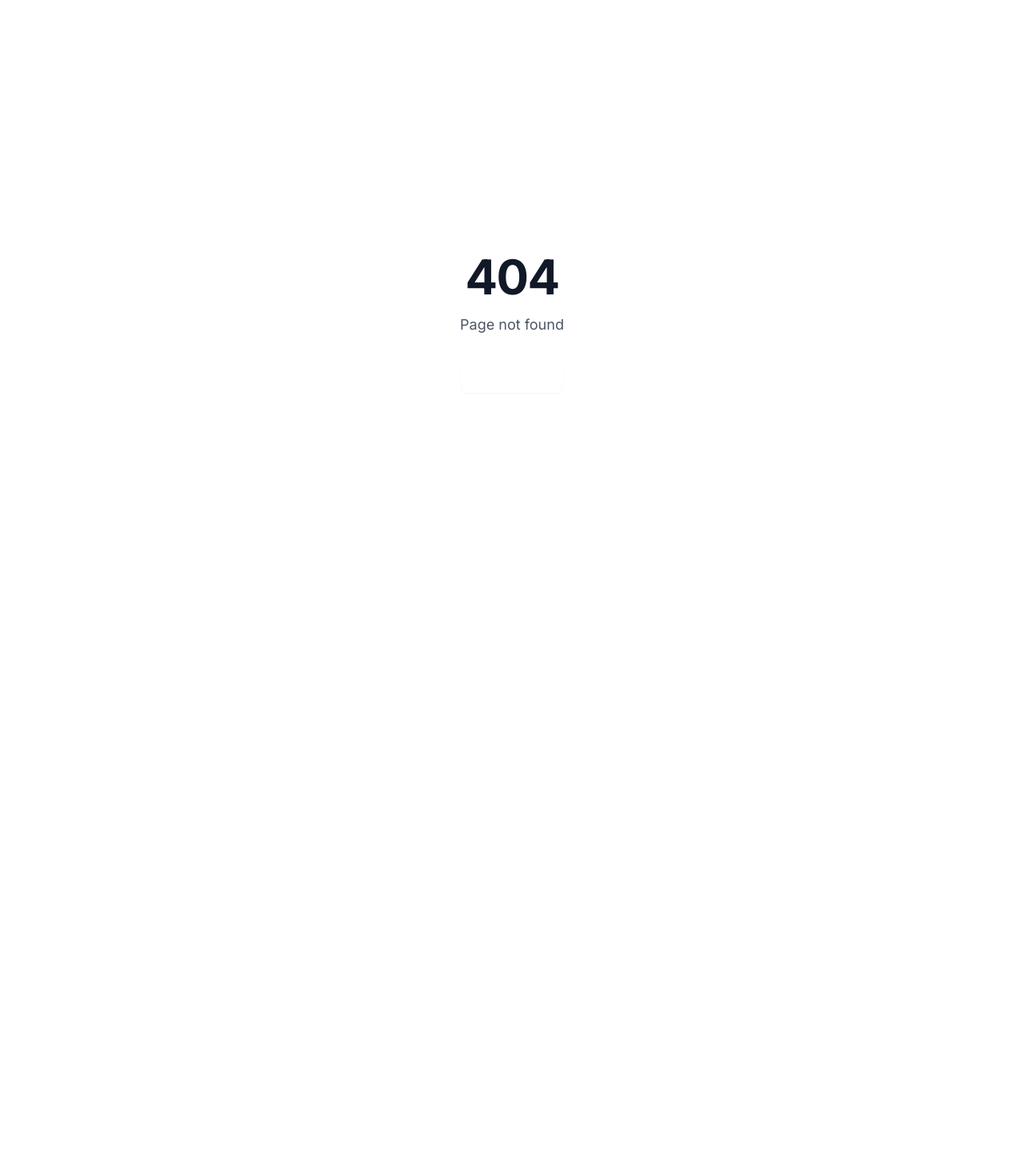
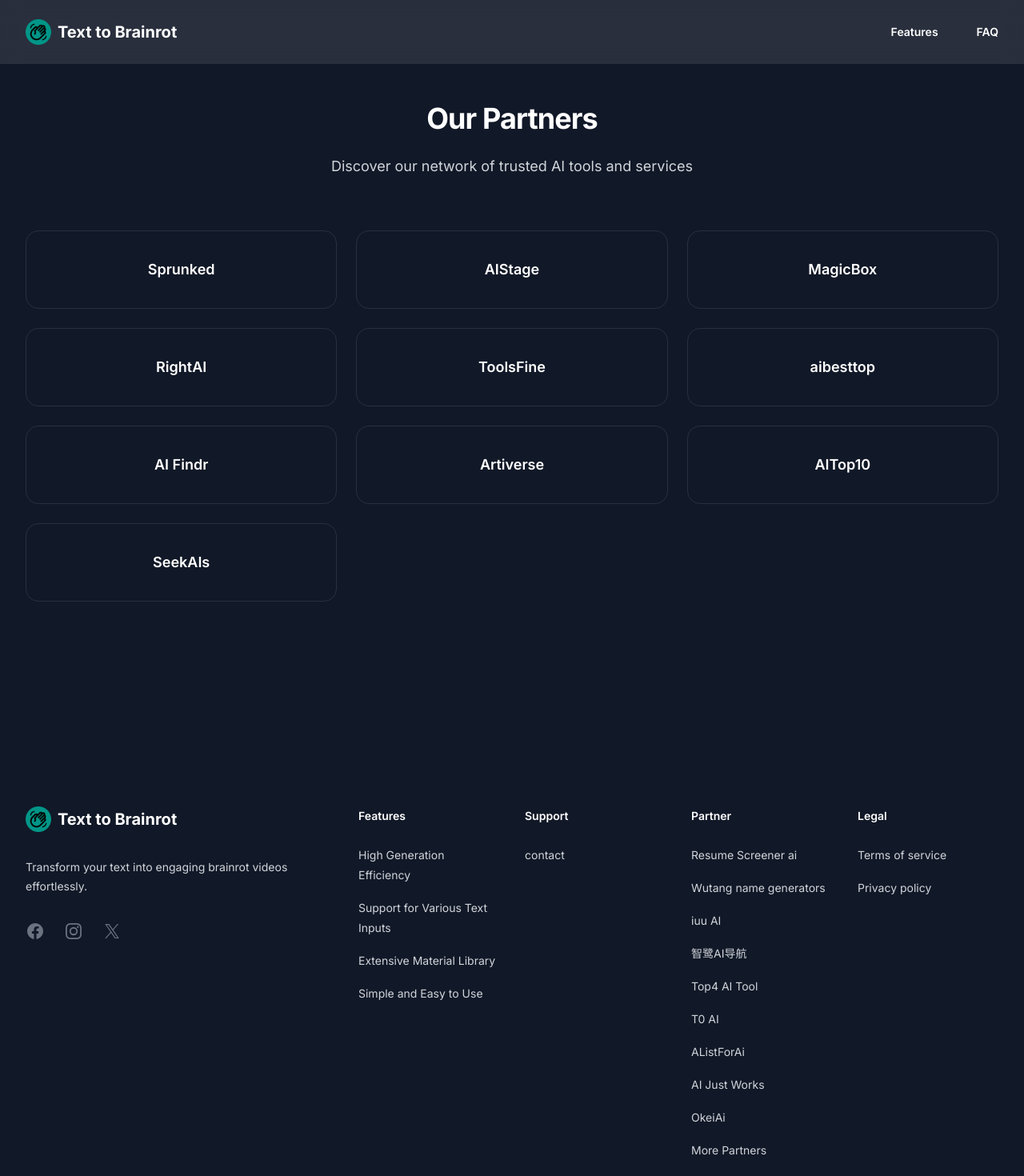
Before and after one commit to chenyiyang9303/texttobrainrot, a Next.js app: page /partner in a window 1280 px wide. Before the commit this address had no page. Shown: the top 1470 px of the page at 80% size. Before the commit the page ends 800 px from the top, so only its background shows below. Built offline with nearby package versions, Linux system fonts and the light colour scheme.

Commit message:
把nofollow的友情链接都缩到一个页面里了

```diff
--- /dev/null
+++ b/src/app/partner/page.tsx
@@ -0,0 +1,50 @@
+'use client'
+
+import Link from 'next/link'
+import Header from '@/components/Header'
+import Footer from '@/components/Footer'
+
+const partnerLinks = [
+  { name: 'Sprunked', href: 'https://sprunked.dev/' },
+  { name: 'AIStage', href: 'https://aistage.net' },
+  { name: 'MagicBox', href: 'https://magicbox.tools/' },
+  { name: 'RightAI', href: 'https://right-ai.com/' },
+  { name: 'ToolsFine', href: 'https://toolsfine.com' },
+  { name: 'aibesttop', href: 'https://aibesttop.com' },
+  { name: 'AI Findr', href: 'https://ai-findr.com' },
+  { name: 'Artiverse', href: 'https://artiverse.app/ai/fluxproweb-com-image-to-prompt/' },
+  { name: 'AITop10', href: 'https://aitop10.tools/' },
+  { name: 'SeekAIs', href: 'https://SeekAIs.com/' },
+]
+
+export default function Partner() {
+  return (
+    <>
+      <Header />
+      <div className="bg-gray-900 py-24 sm:py-32">
+        <div className="mx-auto max-w-7xl px-6 lg:px-8">
+          <div className="mx-auto max-w-2xl text-center">
+            <h2 className="text-3xl font-bold tracking-tight text-white sm:text-4xl">Our Partners</h2>
+            <p className="mt-6 text-lg leading-8 text-gray-300">
+              Discover our network of trusted AI tools and services
+            </p>
+          </div>
+          <div className="mx-auto mt-16 grid max-w-2xl grid-cols-1 gap-6 sm:grid-cols-2 lg:mx-0 lg:max-w-none lg:grid-cols-3">
+            {partnerLinks.map((partner) => (
+              <a
+                key={partner.name}
+                href={partner.href}
+                rel="nofollow"
+                target="_blank"
+                className="flex flex-col items-center justify-center rounded-2xl border border-white/10 p-8 text-center hover:bg-white/5"
+              >
+                <h3 className="text-lg font-semibold leading-8 text-white">{partner.name}</h3>
+              </a>
+            ))}
+          </div>
+        </div>
+      </div>
+      <Footer />
+    </>
+  )
+}
--- a/src/components/Footer.tsx
+++ b/src/components/Footer.tsx
@@ -19,25 +19,16 @@
     { name: 'contact', href: 'mailto:support@text-to-brainrot.com' },
   ],
   partner: [
-    { name: 'Sprunked', href: 'https://sprunked.dev/', nofollow: true },
-    { name: 'AIStage', href: 'https://aistage.net', nofollow: true },
-    { name: 'MagicBox', href: 'https://magicbox.tools/', nofollow: true },
-    { name: 'RightAI', href: 'https://right-ai.com/', nofollow: true },
     { name: 'Resume Screener ai', href: 'https://resume-screening.com/', nofollow: false },
     { name: 'Wutang name generators', href: 'https://wutangclannamegenerators.com/', nofollow: false },
-    { name: 'ToolsFine', href: 'https://toolsfine.com', nofollow: true },
     { name: 'iuu AI', href: 'https://iuu.ai', nofollow: false },
     { name: '智鹭AI导航', href: 'https://www.aiheron.com', nofollow: false },
     { name: 'Top4 AI Tool', href: 'https://top4ai.com', nofollow: false },
-    { name: 'aibesttop', href: 'https://aibesttop.com', nofollow: true },
     { name: 'T0 AI', href: 'https://t0ai.com', nofollow: false },
-    { name: 'AI Findr', href: 'https://ai-findr.com', nofollow: true },
     { name: 'AListForAi', href: 'https://alistforai.com/', nofollow: false },
     { name: 'AI Just Works', href: 'https://aijustworks.com', nofollow: false },
-    { name: 'Artiverse', href: 'https://artiverse.app/ai/fluxproweb-com-image-to-prompt/', nofollow: true },
     { name: 'OkeiAi', href: 'https://okeiai.com/', nofollow: false },
-    { name: 'AITop10', href: 'https://aitop10.tools/', nofollow: true },
-    { name: 'SeekAIs', href: 'https://SeekAIs.com/', nofollow: true },
+    { name: 'More Partners', href: '/partner', nofollow: false },
   ],
   legal: [
     { name: 'Terms of service', href: '#' },
@@ -143,7 +134,7 @@
             <div className="md:grid md:grid-cols-2 md:gap-8">
               <div>
                 <h3 className="text-sm font-semibold leading-6 text-white">Partner</h3>
-                <ul role="list" className="mt-6 grid grid-cols-2 gap-4">
+                <ul role="list" className="mt-6 space-y-4">
                   {navigation.partner.map((item) => (
                     <li key={item.name}>
                       <a
```
